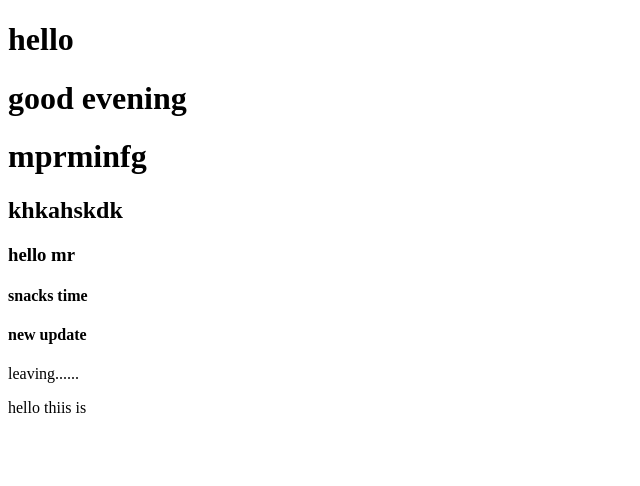
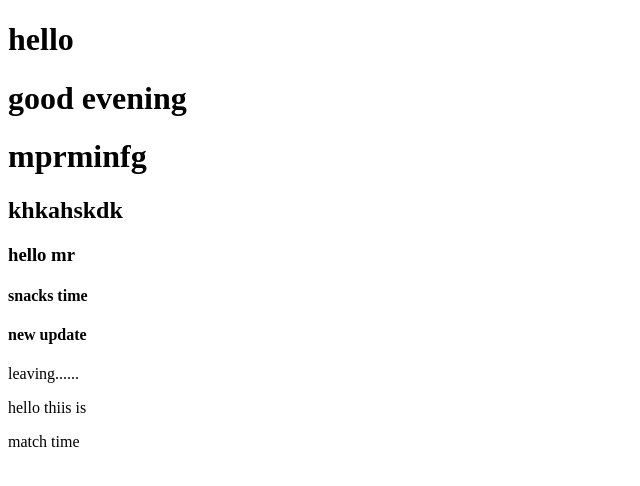
Before and after one commit to geetha-github439/projectbill, a React (Create React App) app: page / in a window 1280 px wide. Shown: the top 486 px of the page, without its empty margins (0-640 px from the left). Built offline with nearby package versions, Linux system fonts and the light colour scheme.

Commit message:
matchtime

```diff
--- a/src/App.jsx
+++ b/src/App.jsx
@@ -13,6 +13,7 @@ function App() {
       <h4>new update</h4>
       <p>leaving......</p>
       <p>hello thiis is</p>
+      <p>match time</p>
     </div>
   );
 }
```
